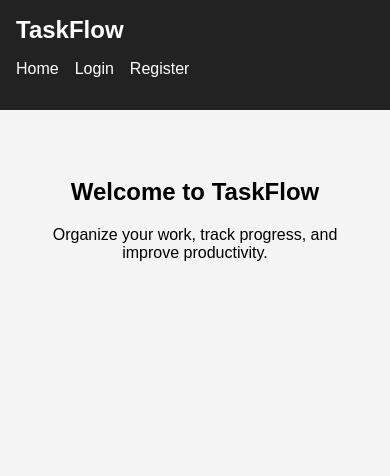
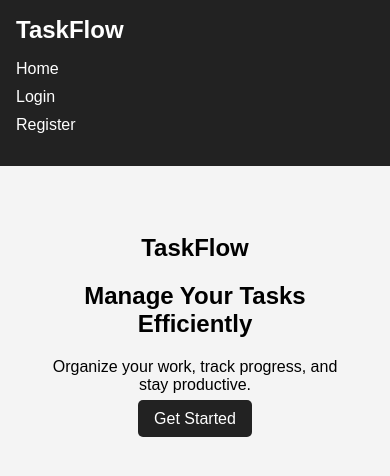
Before and after one commit to Ghound03/taskflow, a Django app: template templates/home.html in a window 390 px wide. Shown: the top 476 px of the page. Run offline with Django 3.2, Linux system fonts and the light colour scheme; the template is opened without the code that fills it, so the values that code supplies are empty.

Commit message:
Add custom error pages and final UI improvements

```diff
--- a/static/css/style.css
+++ b/static/css/style.css
@@ -162,3 +162,21 @@ table tr:nth-child(even) {
 table tr:hover {
     background-color: #efefef;
 }
+
+@media (max-width: 768px) {
+
+    .stats-container {
+        flex-direction: column;
+        align-items: center;
+    }
+
+    table {
+        width: 100%;
+    }
+
+    nav ul {
+        flex-direction: column;
+        gap: 10px;
+    }
+
+}
--- a/templates/home.html
+++ b/templates/home.html
@@ -4,12 +4,28 @@
 
 <section class="hero">
 
-    <h2>Welcome to TaskFlow</h2>
+    <h1>TaskFlow</h1>
+
+    <h2>Manage Your Tasks Efficiently</h2>
 
     <p>
         Organize your work, track progress,
-        and improve productivity.
+        and stay productive.
     </p>
+
+    {% if user.is_authenticated %}
+
+        <a class="button" href="{% url 'dashboard' %}">
+            Go To Dashboard
+        </a>
+
+    {% else %}
+
+        <a class="button" href="{% url 'register' %}">
+            Get Started
+        </a>
+
+    {% endif %}
 
 </section>
 
```
Also changed, not shown: templates/403.html (added, +19 -0 lines), templates/404.html (added, +19 -0 lines), templates/base.html (+24 -4 lines), README.md.
